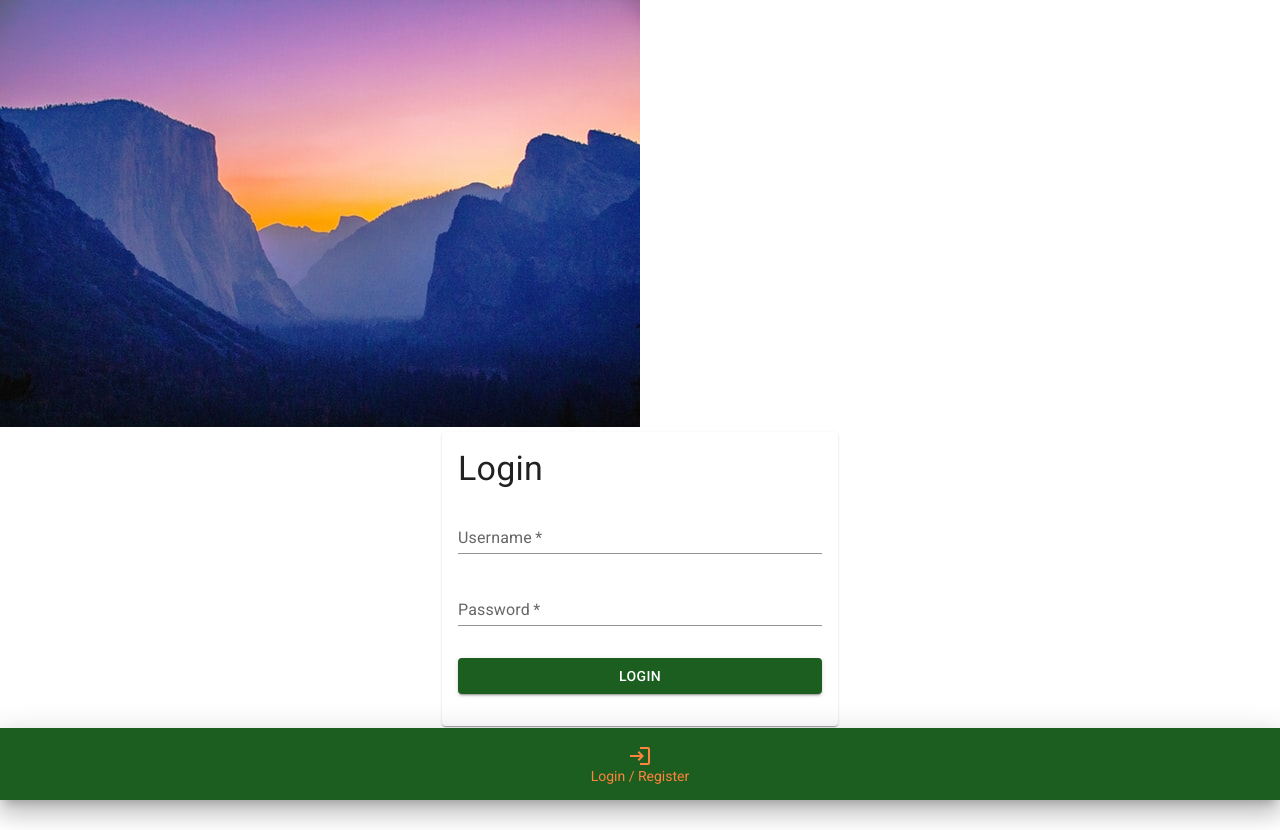
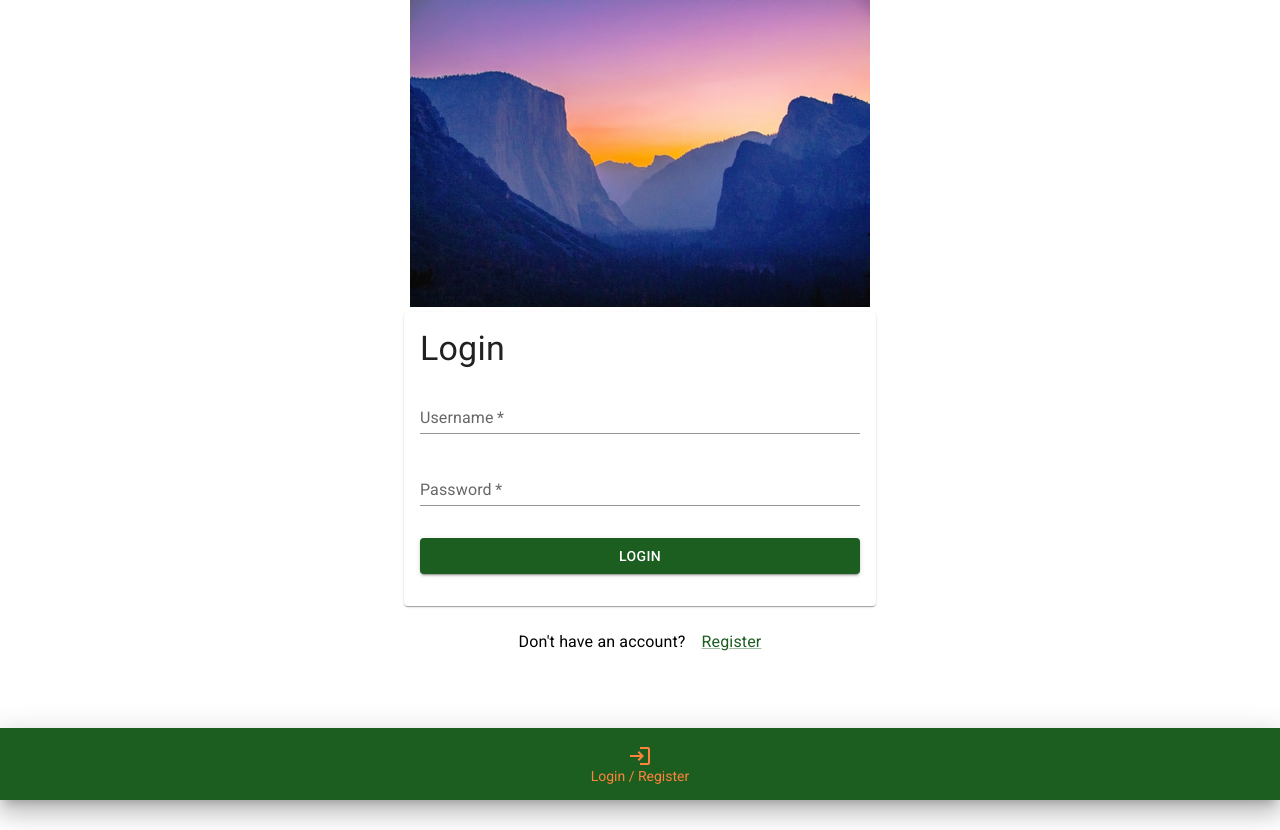
Before and after one commit to AustinKammerer/parks-passport, a React (Create React App) app: page /#/user in a window 1280 px wide. Before the commit this address led to /#/login. After the commit the page ends 800 px from the top, so only its background shows below. Built offline with nearby package versions, Linux system fonts and the light colour scheme; no server answers.

Commit message:
made login image a component

```diff
--- a/src/components/App/App.jsx
+++ b/src/components/App/App.jsx
@@ -9,19 +9,14 @@ import {
 import { useDispatch, useSelector } from "react-redux";
 
 import Nav from "../Nav/Nav";
-import Footer from "../Footer/Footer";
 import ProtectedRoute from "../ProtectedRoute/ProtectedRoute";
 import AboutPage from "../AboutPage/AboutPage";
 import UserPage from "../UserPage/UserPage";
-import InfoPage from "../InfoPage/InfoPage";
-import LandingPage from "../LandingPage/LandingPage";
 import LoginPage from "../LoginPage/LoginPage";
 import RegisterPage from "../RegisterPage/RegisterPage";
 import ParkFinder from "../ParkFinder/ParkFinder";
 import ParkInfo from "../ParkInfo/ParkInfo";
 import TripPlanner from "../TripPlanner/TripPlanner";
-import AddEntry from "../EntryForm/AddEntry";
-import EditEntry from "../EntryForm/EditEntry";
 import TripHistory from "../TripHistory/TripHistory";
 import GetStarted from "../GetStarted/GetStarted";
 import TripLog from "../TripLog/TripLog";
@@ -75,7 +70,7 @@ function App() {
           <Header />
           <Switch>
             {/* Visiting localhost:3000 will redirect to localhost:3000/home */}
-            <Redirect exact from="/" to="/home" />
+            <Redirect exact from="/" to="/login" />
 
             {/* Visiting localhost:3000/about will show the about page. */}
             <Route
--- a/src/components/LoginForm/LoginForm.jsx
+++ b/src/components/LoginForm/LoginForm.jsx
@@ -32,42 +32,7 @@ function LoginForm() {
   }; // end login
 
   return (
-    // <form className="formPanel" onSubmit={login}>
-    //   <h2>Login</h2>
-    //   {errors.loginMessage && (
-    //     <h3 className="alert" role="alert">
-    //       {errors.loginMessage}
-    //     </h3>
-    //   )}
-    //   <div>
-    //     <label htmlFor="username">
-    //       Username:
-    //       <input
-    //         type="text"
-    //         name="username"
-    //         required
-    //         value={username}
-    //         onChange={(event) => setUsername(event.target.value)}
-    //       />
-    //     </label>
-    //   </div>
-    //   <div>
-    //     <label htmlFor="password">
-    //       Password:
-    //       <input
-    //         type="password"
-    //         name="password"
-    //         required
-    //         value={password}
-    //         onChange={(event) => setPassword(event.target.value)}
-    //       />
-    //     </label>
-    //   </div>
-    //   <div>
-    //     <input className="btn" type="submit" name="submit" value="Log In" />
-    //   </div>
-    // </form>
-    <Container component="main" maxWidth="xs">
+    <Container component="main" fixed maxWidth="sm">
       <Box display="flex" flexDirection="column" alignItems="center">
         <Paper sx={{ p: 2 }}>
           <Box component="form" onSubmit={login}>
--- /dev/null
+++ b/src/components/LoginImage/LoginImage.jsx
@@ -0,0 +1,10 @@
+import image from "../../assets/images/half-dome-wallpaper.jpg";
+import Box from "@mui/material/Box";
+
+export default function LoginImage() {
+  return (
+    <Box mx="auto" maxWidth="fit-content">
+      <img src={image} width="460px" />
+    </Box>
+  );
+}
--- a/src/components/LoginPage/LoginPage.jsx
+++ b/src/components/LoginPage/LoginPage.jsx
@@ -3,6 +3,7 @@ import { useHistory, Redirect } from "react-router-dom";
 import { useDispatch } from "react-redux";
 
 import LoginForm from "../LoginForm/LoginForm";
+import LoginImage from "../LoginImage/LoginImage";
 
 import Link from "@mui/material/Link";
 import Typography from "@mui/material/Typography";
@@ -16,25 +17,10 @@ function LoginPage() {
     dispatch({ type: "MOVE_TO_LOGIN" });
   });
 
-  const [image, setImage] = React.useState("images/half-dome-wallpaper.jpg");
-
   return (
     <div>
-      <img src={image} />
+      <LoginImage />
       <LoginForm />
-
-      {/* <center>
-        <p>New User?</p>
-        <button
-          type="button"
-          className="btn btn_asLink"
-          onClick={() => {
-            history.push("/registration");
-          }}
-        >
-          Register
-        </button>
-      </center> */}
       <Grid container columnSpacing={2} justifyContent="center" mt={3}>
         <Grid item>
           <Typography variant="body1">Don't have an account?</Typography>
--- a/src/components/RegisterForm/RegisterForm.jsx
+++ b/src/components/RegisterForm/RegisterForm.jsx
@@ -27,7 +27,7 @@ function RegisterForm() {
   }; // end registerUser
 
   return (
-    <Container component="main" maxWidth="xs">
+    <Container component="main" fixed maxWidth="sm">
       <Box display="flex" flexDirection="column" alignItems="center">
         <Paper sx={{ p: 2 }}>
           <Box component="form" onSubmit={registerUser}>
--- a/src/components/RegisterPage/RegisterPage.jsx
+++ b/src/components/RegisterPage/RegisterPage.jsx
@@ -3,6 +3,7 @@ import { useHistory } from "react-router-dom";
 import { useDispatch } from "react-redux";
 
 import RegisterForm from "../RegisterForm/RegisterForm";
+import LoginImage from "../LoginImage/LoginImage";
 
 import Link from "@mui/material/Link";
 import Typography from "@mui/material/Typography";
@@ -16,11 +17,9 @@ function RegisterPage() {
     dispatch({ type: "MOVE_TO_LOGIN" });
   });
 
-  const [image, setImage] = React.useState("images/half-dome-wallpaper.jpg");
-
   return (
     <div>
-      <img src={image} />
+      <LoginImage />
       <RegisterForm />
 
       <Grid container columnSpacing={2} justifyContent="center" mt={3}>
```
Also changed, not shown: src/assets/images/half-dome-wallpaper.jpg (renamed from public/images/half-dome-wallpaper.jpg).
